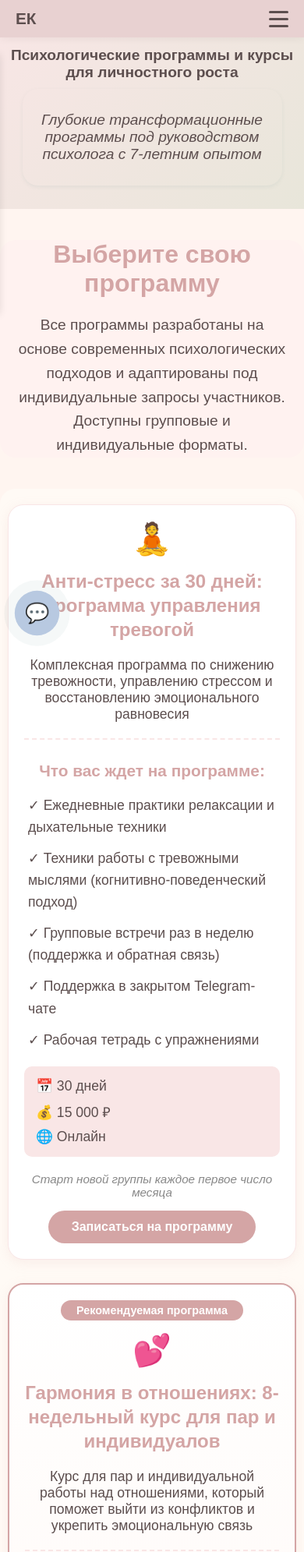
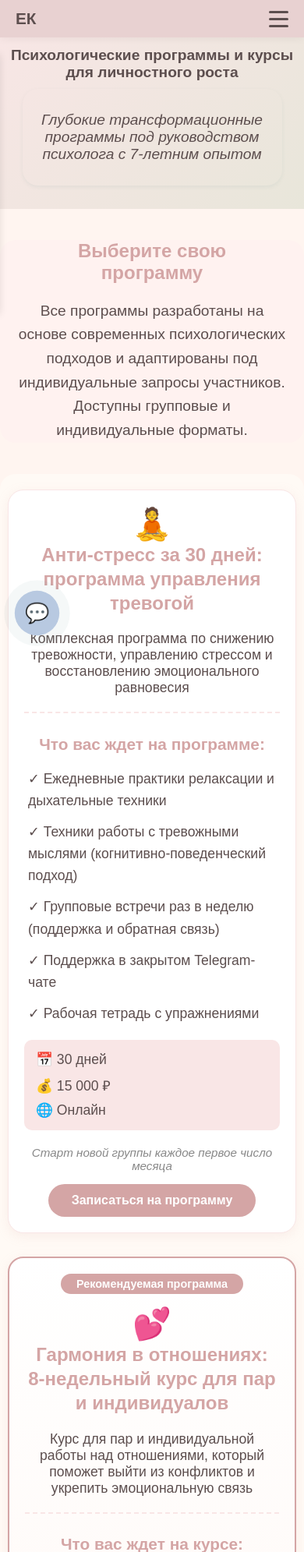
Before and after one commit to AlexanderSipko/long-page, a PHP site: page /programs.html in a window 390 px wide. Shown: the top 1991 px of the page at 78% size. Run offline with PHP 8.4, Linux system fonts and the light colour scheme.

```diff
--- a/css/programs.css
+++ b/css/programs.css
@@ -54,7 +54,7 @@
 }
 
 .program-header {
-    display: flex;
+    /* display: flex; */
     align-items: center;
     gap: 15px;
     margin-bottom: 20px;
--- a/css/style.css
+++ b/css/style.css
@@ -226,8 +226,8 @@ section:last-of-type {
 h2 {
     color: var(--accent-color);
     margin: 1rem;
-    margin-bottom: 20px;
-    font-size: 2rem;
+    margin-bottom: 10px;
+    font-size: 1.5rem;
 }
 
 ul {
@@ -637,8 +637,8 @@ footer {
     }
 
     .consultation-roadmap h2 {
-        font-size: 2rem;
-        margin-bottom: 10px;
+        font-size: 1rem;
+        margin-bottom: 5px;
     }
 
     .step {
--- a/programs.html
+++ b/programs.html
@@ -84,7 +84,7 @@
         <div class="program-card">
             <div class="program-header">
                 <span class="program-icon" aria-hidden="true">🧘</span>
-                <h3>Анти-стресс за 30 дней: программа управления тревогой</h3>
+                <h3>Анти-стресс за 30 дней: <br>программа управления тревогой</h3>
             </div>
             <p class="program-description">Комплексная программа по снижению тревожности, управлению стрессом и восстановлению эмоционального равновесия</p>
 
@@ -115,7 +115,7 @@
             <div class="program-badge">Рекомендуемая программа</div>
             <div class="program-header">
                 <span class="program-icon" aria-hidden="true">💕</span>
-                <h3>Гармония в отношениях: 8-недельный курс для пар и индивидуалов</h3>
+                <h3>Гармония в отношениях: <br>8-недельный курс для пар и индивидуалов</h3>
             </div>
             <p class="program-description">Курс для пар и индивидуальной работы над отношениями, который поможет выйти из конфликтов и укрепить эмоциональную связь</p>
 
@@ -145,7 +145,7 @@
         <div class="program-card">
             <div class="program-header">
                 <span class="program-icon" aria-hidden="true">🦋</span>
-                <h3>Самооценка: путь к себе - трансформационная программа</h3>
+                <h3>Самооценка: <br>путь к себе - трансформационная программа</h3>
             </div>
             <p class="program-description">Глубокая работа над самооценкой, принятием себя и формированием здоровых личных границ</p>
 
```
